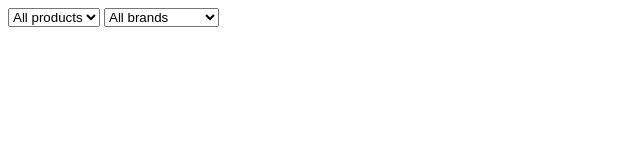
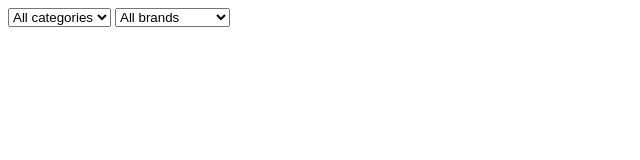
Before and after one commit to 0mar0mrani/sports-catalogue, a plain HTML site: page index.html in a window 1280 px wide. Shown: the full height of the page, 0-640 px from the left. Drawn offline with Linux system fonts and the light colour scheme.

Commit message:
changed name

```diff
--- a/index.html
+++ b/index.html
@@ -12,7 +12,7 @@
 	<body>
 		<header class="header">
 			<select name="header__category" id="header__category">
-				<option value="">All products</option>
+				<option value="">All categories</option>
 				<option value="T-shirt">T-shirt</option>
 				<option value="Pants">Pants</option>
 				<option value="Socks">Socks</option>
```
